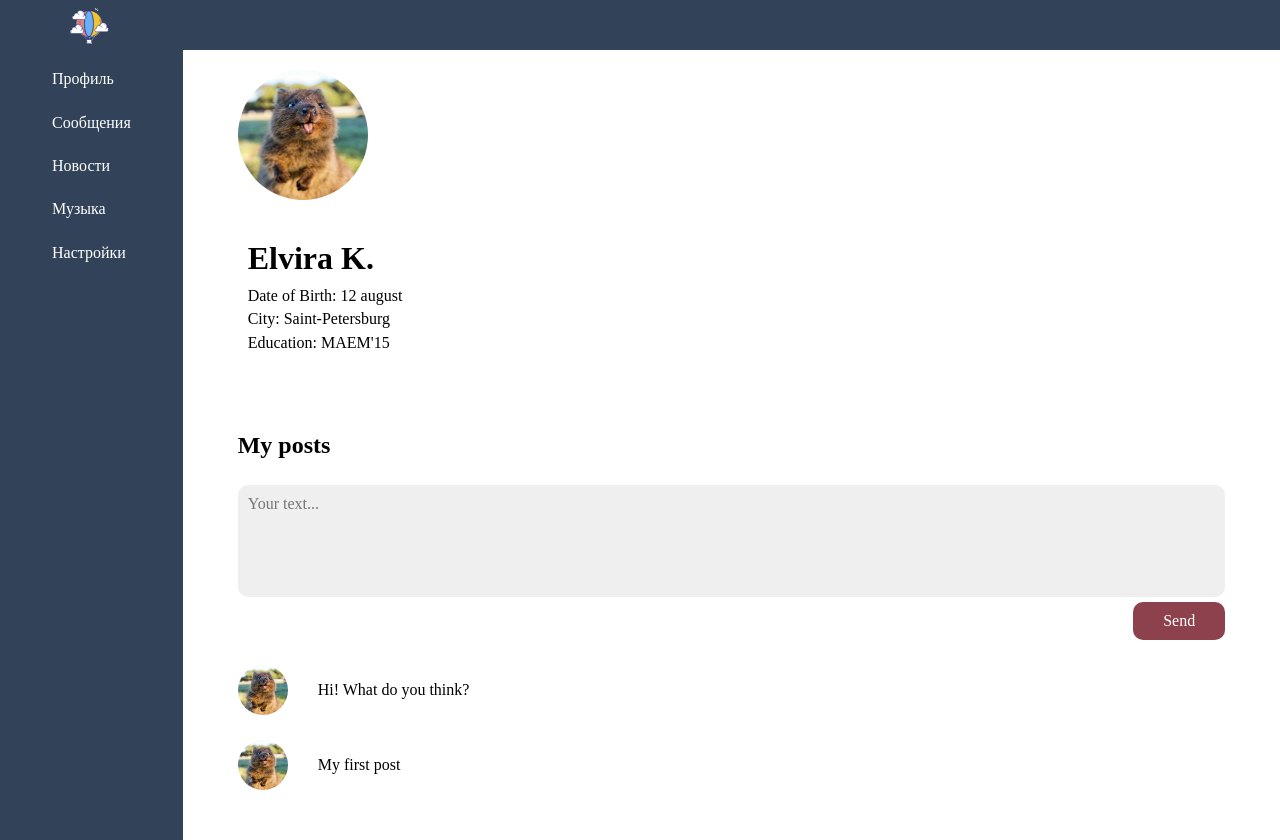
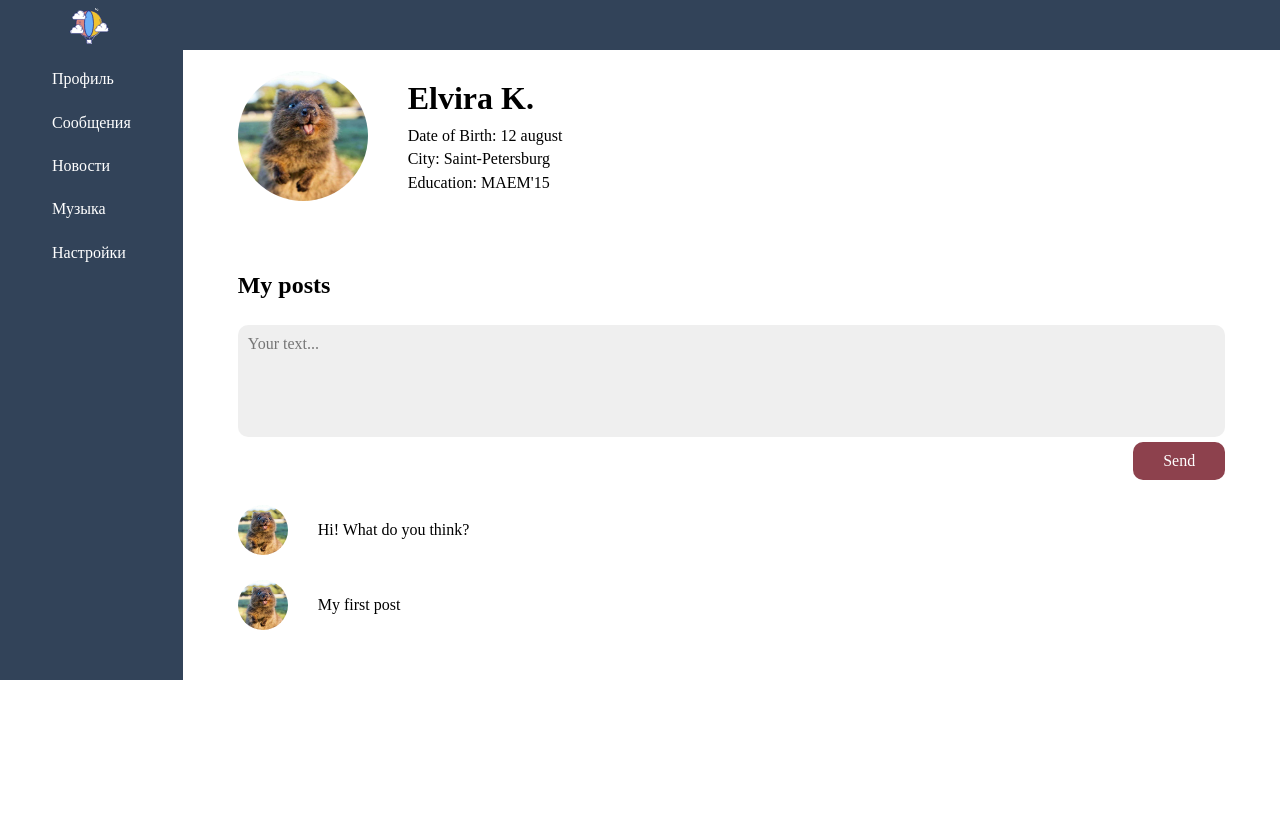
Before and after one commit to Elvira-del/social-network, a React (Create React App) app: page / in a window 1280 px wide. After the commit the page ends 800 px from the top, so only its background shows below. Built offline with nearby package versions, Linux system fonts and the light colour scheme.

Commit message:
fix: change grid flow for user info

```diff
--- a/src/styles/scss/layout/_user.scss
+++ b/src/styles/scss/layout/_user.scss
@@ -1,6 +1,7 @@
 .info {
   &__wrap {
     @include grid(30px, start);
+    grid-auto-flow: column;
     padding: 20px 0;
   }
 
```
